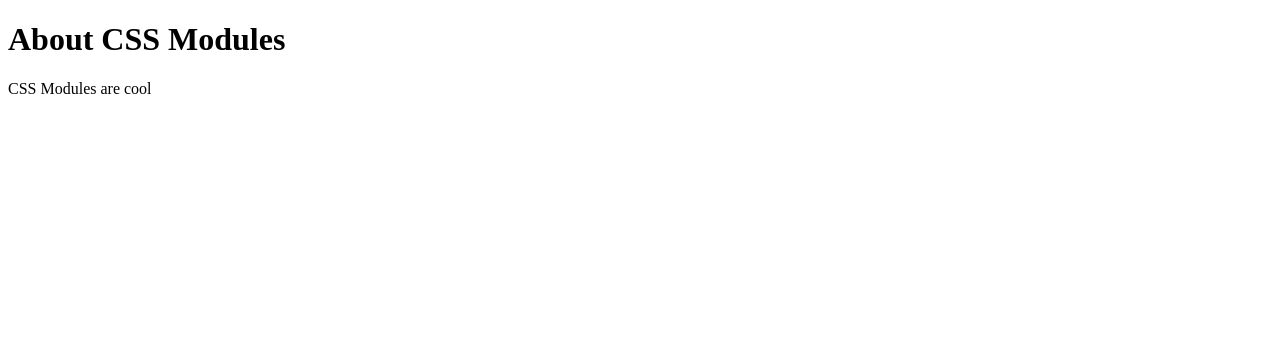
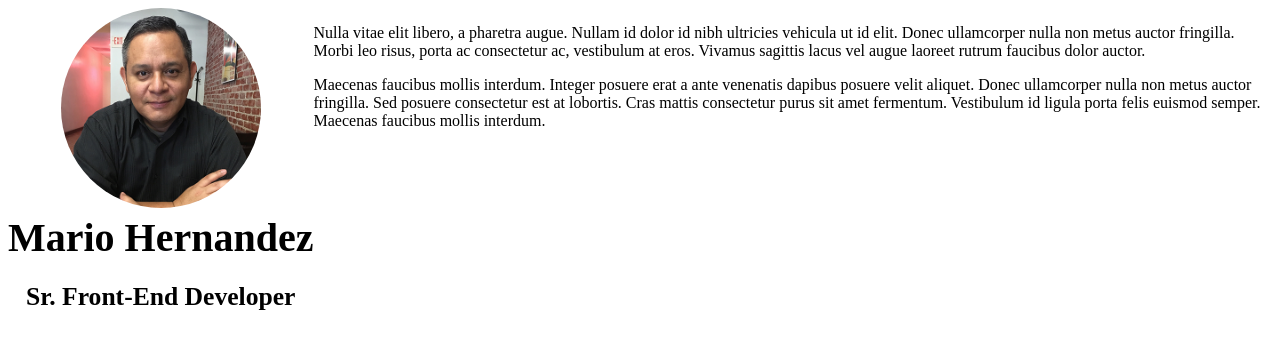
Before and after one commit to ricardopt/gatsby-blog, a Gatsby site: page /about in a window 1280 px wide. Built offline with nearby package versions, Linux system fonts and the light colour scheme; Gatsby itself is replaced by a stand-in of ours.

Commit message:
About and active nav link

```diff
--- /dev/null
+++ b/src/components/About/index.js
@@ -0,0 +1,23 @@
+import React from 'react';
+import headshot from "../../../src/img/headshot.jpg";
+import '../../sass/about.scss';
+
+const About = () => (
+  <header role="about" className="about-wrapper">
+    <div className="about__headshot">
+    <img src={headshot} alt="Mario Hernandez - Front-End Developer in Los Angeles" />
+    <h2 className="about__name">Mario Hernandez</h2>
+    <h3 className="about__title">Sr. Front-End Developer</h3>
+
+    </div>
+    <div className="about__bio">
+    <p>
+    Nulla vitae elit libero, a pharetra augue. Nullam id dolor id nibh ultricies vehicula ut id elit. Donec ullamcorper nulla non metus auctor fringilla. Morbi leo risus, porta ac consectetur ac, vestibulum at eros. Vivamus sagittis lacus vel augue laoreet rutrum faucibus dolor auctor.
+    </p>
+
+    Maecenas faucibus mollis interdum. Integer posuere erat a ante venenatis dapibus posuere velit aliquet. Donec ullamcorper nulla non metus auctor fringilla. Sed posuere consectetur est at lobortis. Cras mattis consectetur purus sit amet fermentum. Vestibulum id ligula porta felis euismod semper. Maecenas faucibus mollis interdum.
+    </div>
+  </header>
+);
+
+export default About;
--- a/src/pages/about.js
+++ b/src/pages/about.js
@@ -1,8 +1,8 @@
 import React from 'react';
+import About from '../components/About';
 
 export default () => (
   <React.Fragment>
-    <h1>About CSS Modules</h1>
-    <p>CSS Modules are cool</p>
+    <About />
   </React.Fragment>
 );
--- /dev/null
+++ b/src/sass/about.scss
@@ -0,0 +1,35 @@
+.about-wrapper {
+  display: flex;
+  flex-direction: column;
+
+  @media screen and (min-width: 768px) {
+    flex-direction: row;
+  }
+}
+
+.about__headshot {
+  text-align: center;
+  flex: 0 0 300px;
+
+  img {
+    display: block;
+    margin: 0 auto;
+    width: 200px;
+    height: 200px;
+    border-radius: 50%;
+  }
+}
+
+.about__name {
+  font-size: 2.5rem;
+  line-height: 1;
+  white-space: nowrap;
+  margin: 10px 0;
+  font-weight: 700;
+}
+
+.about__title {
+  font-size: 1.6rem;
+  line-height: 1;
+  white-space: nowrap;
+}
--- a/src/sass/hero.scss
+++ b/src/sass/hero.scss
@@ -8,4 +8,9 @@
   h1 {
     font-size: 7rem;
   }
+
+  h1,
+  h2 {
+    text-align: center;
+  }
 }
--- a/src/sass/social-icons.scss
+++ b/src/sass/social-icons.scss
@@ -2,6 +2,7 @@
   display: flex;
   justify-content: center;
   align-items: center;
+  margin: 0;
 
   li {
     list-style: none;
@@ -13,7 +14,7 @@
       transition: stroke 0.3s ease-in-out;
 
       &:hover {
-        stroke: lighten(#0e1e25, 20%);
+        stroke: #bbb;
       }
     }
   }
```
Also changed, not shown: src/components/Nav/index.js (+11 -2 lines), src/sass/featured-post.scss (+22 -7 lines), src/sass/nav.scss (+7 -0 lines), src/sass/tags.scss (+7 -3 lines), src/components/Header/divider.svg (deleted), src/img/headshot.jpg (added), src/img/hero.jpg (deleted).
